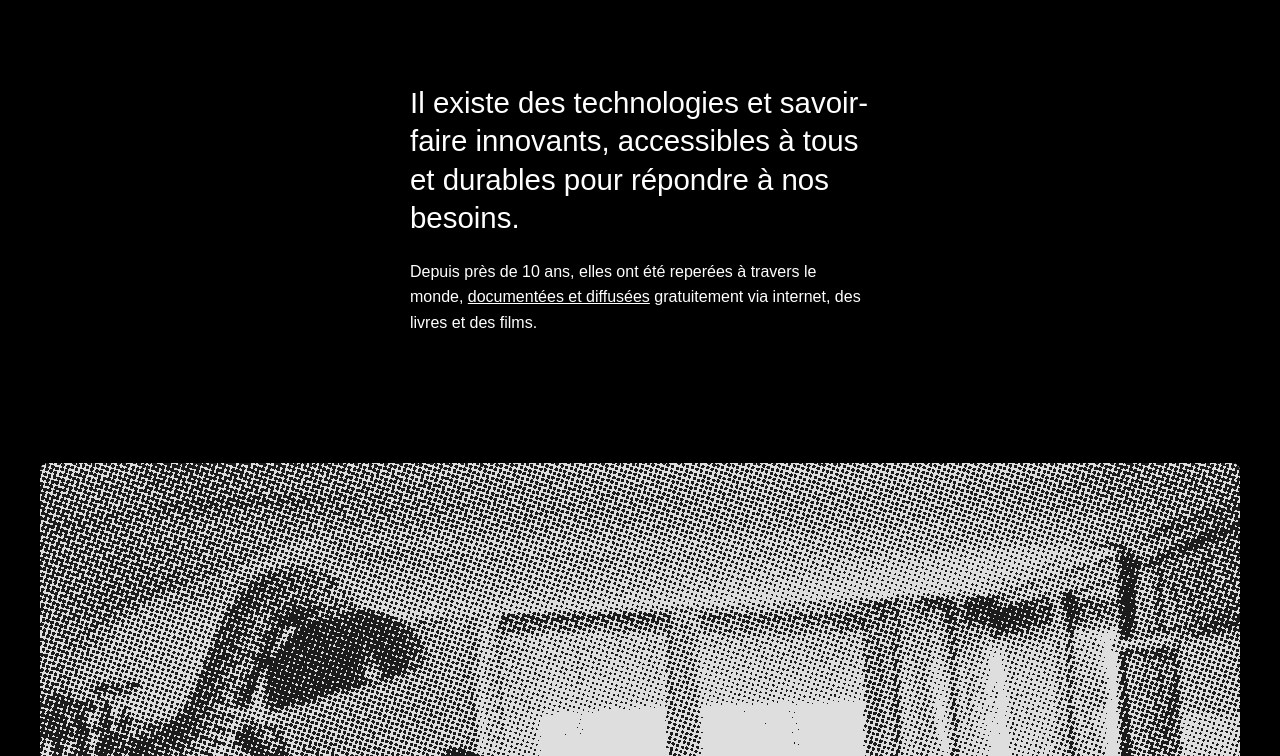
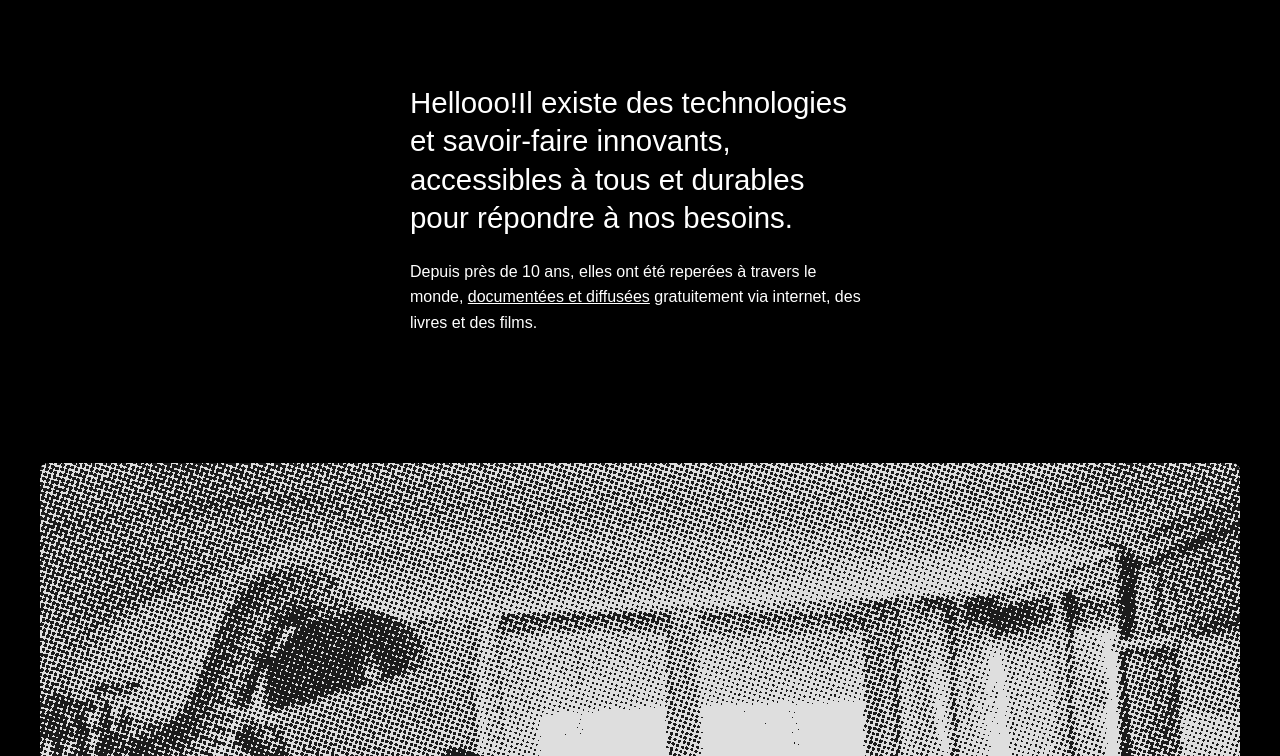
Before and after one commit to BukitStudio/biosphere-experience, an Eleventy site: page src/index.html in a window 1280 px wide. Shown: the part 44-800 px from the top of the page. Built offline with nearby package versions, Linux system fonts and the light colour scheme; Eleventy itself is replaced by a stand-in of ours; files that its build step writes are made by us from their sources.

Commit message:
Update index.html

```diff
--- a/src/index.html
+++ b/src/index.html
@@ -6,7 +6,7 @@
 
 <section id="intro">
     <article>
-        <h1>Il existe des technologies et savoir-faire innovants, accessibles à tous et durables pour répondre à nos besoins. </h1>
+        <h1>Hellooo!Il existe des technologies et savoir-faire innovants, accessibles à tous et durables pour répondre à nos besoins. </h1>
 
         <p>Depuis près de 10 ans, elles ont été reperées à travers le monde, <a href="https://lowtechlab.org/fr" target="_blank">documentées et diffusées</a> gratuitement via internet, des livres et des films.  </p></article>
 
```
